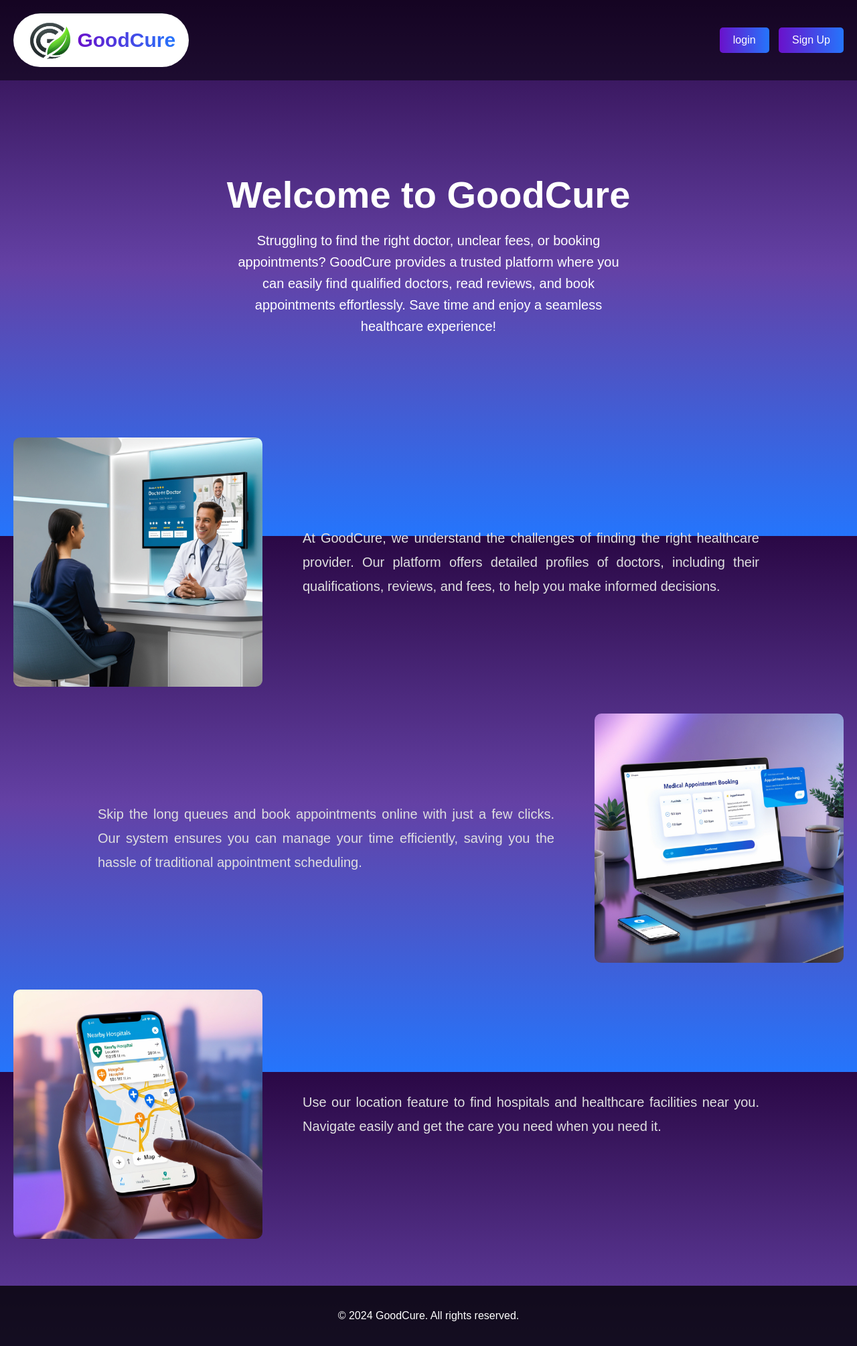
After one commit to Jatinmahire3/good-cure-website, a Flask app: template templates/frontpage.html in a window 1280 px wide. The commit adds this page. Shown: the whole page at 67% size. Run offline with Flask 3, Linux system fonts and the light colour scheme; the template is opened without the code that fills it, so the values that code supplies are empty.

Commit message:
fourth commit

```diff
--- /dev/null
+++ b/static/css/frontstyles.css
@@ -0,0 +1,154 @@
+/* General Styles */
+body {
+    margin: 0;
+    font-family: 'Arial', sans-serif;
+    background: linear-gradient(to bottom, #2a0845, #6441a5, #2575fc);
+    height: 100vh;
+    background-attachment: fixed;
+    background-size: cover;
+    color: #fff;
+    overflow-x: hidden; /* Prevent horizontal scroll */
+}
+
+/* Header */
+header {
+    display: flex;
+    justify-content: space-between;
+    align-items: center;
+    padding: 20px;
+    background: rgba(0, 0, 0, 0.5);
+}
+
+.logo-section {
+    display: flex;
+    align-items: center;
+    padding: 10px 20px; /* Adds padding around the logo */
+    background-color: #ffffff; /* Sets the background color to white */
+    border-radius: 40px; /* Optional: Adds rounded corners to the background */
+}
+
+.logo {
+    height: 60px; /* Adjust the height of the logo */
+    width: auto; /* Keeps the aspect ratio of the logo */
+    margin-right: 5px; /* Adds space between the logo and the text */
+}
+
+.website-name {
+    font-size: 30px;
+    font-weight: bold;
+    background: linear-gradient(90deg, #6a11cb, #2575fc);
+    -webkit-background-clip: text;
+    color: transparent;
+}
+
+.auth-buttons .button {
+    background: linear-gradient(to right, #6a11cb, #2575fc);
+    border: none;
+    padding: 10px 20px;
+    color: #fff;
+    font-size: 16px;
+    border-radius: 5px;
+    cursor: pointer;
+    margin-left: 10px;
+    transition: transform 0.2s, box-shadow 0.2s;
+}
+
+.auth-buttons .button:hover {
+    transform: translateY(-3px);
+    box-shadow: 0 4px 10px rgba(106, 17, 203, 0.6);
+}
+
+/* Hero Section */
+.hero {
+    text-align: center;
+    padding: 100px 20px;
+}
+
+.hero h1 {
+    font-size: 56px;
+    margin-bottom: 20px;
+}
+
+.hero p {
+    font-size: 20px;
+    max-width: 600px;
+    margin: 0 auto;
+    line-height: 1.6;
+}
+
+/* Info Section */
+.info {
+    display: flex;
+    flex-direction: column;
+    padding: 50px 20px;
+    gap: 40px;
+}
+
+.info-section {
+    display: flex;
+    align-items: center;
+
+    gap: 60px;
+}
+
+.info-section.left {
+    flex-direction: row;
+}
+
+.info-section.right {
+    flex-direction: row-reverse;
+}
+
+.info-image {
+    width: 30%;
+    height: auto;
+    border-radius: 10px;
+    opacity: 0;
+    transition: opacity 1s ease-in-out, transform 0.3s ease;
+}
+
+.info-image.fade-in {
+    opacity: 1;
+}
+
+.info-image:hover {
+    transform: scale(1.05);
+    box-shadow: 0 8px 15px rgba(0, 0, 0, 0.3);
+}
+
+.info-text {
+    width: 55%;
+    font-size: 20px; /* Larger font size */
+    line-height: 1.8;
+    color: #e0e0e0;
+    text-align: justify;
+    opacity: 0;
+    transition: opacity 1s ease-in-out;
+}
+
+.info-text.fade-in-text {
+    opacity: 1;
+}
+
+/* Footer */
+footer {
+    text-align: center;
+    padding: 20px;
+    background: rgba(0, 0, 0, 0.8);
+    margin-top: 20px;
+}
+
+/* For better responsiveness */
+@media (max-width: 768px) {
+    .info-section {
+        flex-direction: column;
+        text-align: center;
+    }
+    .info-image {
+        width: 90%;
+    }
+    .info-text {
+        width: 100%;
+        font-size: 16px;
+    }
+}
--- /dev/null
+++ b/static/js/frontscript.js
@@ -0,0 +1,63 @@
+// JavaScript to add interactive animations to images and buttons
+
+// Function to trigger animation for images on scroll
+const images = document.querySelectorAll('.info-image');
+
+const imageOnScroll = () => {
+    images.forEach(image => {
+        const imagePosition = image.getBoundingClientRect().top;
+        const windowHeight = window.innerHeight;
+
+        // If the image is in the viewport, add the 'fade-in' class
+        if (imagePosition < windowHeight - 100) {
+            image.classList.add('fade-in');
+        }
+    });
+};
+
+// Function to trigger animation for text on scroll
+const texts = document.querySelectorAll('.info-text');
+
+const textOnScroll = () => {
+    texts.forEach(text => {
+        const textPosition = text.getBoundingClientRect().top;
+        const windowHeight = window.innerHeight;
+
+        // If the text is in the viewport, add the 'fade-in-text' class
+        if (textPosition < windowHeight - 100) {
+            text.classList.add('fade-in-text');
+        }
+    });
+};
+
+// Event listener for scroll
+window.addEventListener('scroll', () => {
+    imageOnScroll();
+    textOnScroll();
+});
+
+// Smooth Scroll for anchor links (if any)
+const smoothScrollLinks = document.querySelectorAll('a[href^="#"]');
+smoothScrollLinks.forEach(link => {
+    link.addEventListener('click', (e) => {
+        e.preventDefault();
+        const target = document.querySelector(link.getAttribute('href'));
+        window.scrollTo({
+            top: target.offsetTop,
+            behavior: 'smooth'
+        });
+    });
+});
+
+// Hover effect for buttons (just adding a subtle scaling effect)
+const buttons = document.querySelectorAll('.button');
+buttons.forEach(button => {
+    button.addEventListener('mouseenter', () => {
+        button.style.transform = 'scale(1.1)';
+        button.style.transition = 'transform 0.2s ease-in-out';
+    });
+
+    button.addEventListener('mouseleave', () => {
+        button.style.transform = 'scale(1)';
+    });
+});
--- a/templates/about.html
+++ b/templates/about.html
@@ -4,6 +4,7 @@
     <meta charset="UTF-8">
     <meta name="viewport" content="width=device-width, initial-scale=1.0">
     <link rel="stylesheet" href="/static/css/style_alternative.css">
+    <link rel="icon" href="/static/images/pic5.png"  type="image/x-icon">
 
     <title>About Us</title>
 </head>
--- a/templates/ai_diagnosis.html
+++ b/templates/ai_diagnosis.html
@@ -5,6 +5,8 @@
     <meta name="viewport" content="width=device-width, initial-scale=1.0">
     <title>AI Diagnosis System</title>
     <link rel="stylesheet" href="/static/css/styles_ai_diagnosis.css">
+    <link rel="stylesheet icon " href="styles.css">
+    <link rel="icon" href="/static/images/pic5.png"  type="image/x-icon">
 </head>
 <body>
 
--- a/templates/appointment_booking.html
+++ b/templates/appointment_booking.html
@@ -5,6 +5,8 @@
     <meta name="viewport" content="width=device-width, initial-scale=1.0">
     <title>Appointment Booking</title>
     <link rel="stylesheet" href="/static/css/styles_appointment.css">
+    <link rel="stylesheet icon " href="styles.css">
+    <link rel="icon" href="/static/images/pic5.png"  type="image/x-icon">
 </head>
 <body>
     <header>
--- /dev/null
+++ b/templates/frontpage.html
@@ -0,0 +1,53 @@
+<!DOCTYPE html>
+<html lang="en">
+<head>
+    <meta charset="UTF-8">
+    <meta name="viewport" content="width=device-width, initial-scale=1.0">
+    <title>GoodCure</title>
+    <link rel="stylesheet" href="\static\css\frontstyles.css">
+</head>
+<body>
+    <header>
+        <div class="logo-section">
+            <img src="/static/images/pic5.png"  width="30px" style="height:60px;" alt="GoodCure Logo" class="logo">
+            <span class="website-name">GoodCure</span>
+        </div>
+        <div class="auth-buttons">
+            <button onclick="location.href='login.html'" class="button">login</button>
+            <button onclick="location.href='signup.html'" class="button">Sign Up</button>
+        </div>
+    </header>
+    <main>
+        <div class="hero">
+            <div class="hero-content">
+                <h1>Welcome to GoodCure</h1>
+                <p>Struggling to find the right doctor, unclear fees, or booking appointments? GoodCure provides a trusted platform where you can easily find qualified doctors, read reviews, and book appointments effortlessly. Save time and enjoy a seamless healthcare experience!</p>
+            </div>
+        </div>
+        <section class="info">
+            <div class="info-section left">
+                <img src="\static\images\img2.jpg" alt="Find the Right Doctor" class="info-image">
+                <div class="info-text">
+                    <p>At GoodCure, we understand the challenges of finding the right healthcare provider. Our platform offers detailed profiles of doctors, including their qualifications, reviews, and fees, to help you make informed decisions.</p>
+                </div>
+            </div>
+            <div class="info-section right">
+                <img src="\static\images\img3.jpg" alt="Hassle-Free Appointments" class="info-image">
+                <div class="info-text">
+                    <p>Skip the long queues and book appointments online with just a few clicks. Our system ensures you can manage your time efficiently, saving you the hassle of traditional appointment scheduling.</p>
+                </div>
+            </div>
+            <div class="info-section left">
+                <img src="\static\images\img1.jpg" alt="Nearby Hospitals" class="info-image">
+                <div class="info-text">
+                    <p>Use our location feature to find hospitals and healthcare facilities near you. Navigate easily and get the care you need when you need it.</p>
+                </div>
+            </div>
+        </section>
+    </main>
+    <footer>
+        <p>© 2024 GoodCure. All rights reserved.</p>
+    </footer>
+    <script src="\static\js\frontscript.js"></script>
+</body>
+</html>
--- a/templates/login.html
+++ b/templates/login.html
@@ -4,6 +4,8 @@
     <meta charset="UTF-8">
     <meta name="viewport" content="width=device-width, initial-scale=1.0">
     <link rel="stylesheet" href="/static/css/login_form.css">
+    <link rel="stylesheet icon " href="styles.css">
+    <link rel="icon" href="/static/images/pic5.png"  type="image/x-icon">
     <title>Login</title>
 </head>
 <body>
--- a/templates/patient_reviews.html
+++ b/templates/patient_reviews.html
@@ -5,6 +5,8 @@
     <meta name="viewport" content="width=device-width, initial-scale=1.0">
     <title>Patient Reviews</title>
     <link rel="stylesheet" href="/static/css/patient_reviews.css">
+    <link rel="stylesheet icon " href="styles.css">
+    <link rel="icon" href="/static/images/pic5.png"  type="image/x-icon">
 </head>
 <body>
     <header>
--- a/templates/signup.html
+++ b/templates/signup.html
@@ -4,6 +4,8 @@
     <meta charset="UTF-8">
     <meta name="viewport" content="width=device-width, initial-scale=1.0">
     <link rel="stylesheet" href="/static/css/signup_form.css">
+    <link rel="stylesheet icon " href="styles.css">
+    <link rel="icon" href="/static/images/pic5.png"  type="image/x-icon">
     <title>Signup</title>
 </head>
 <body>
--- a/templates/signup_doctor.html
+++ b/templates/signup_doctor.html
@@ -4,6 +4,8 @@
     <meta charset="UTF-8">
     <meta name="viewport" content="width=device-width, initial-scale=1.0">
     <link rel="stylesheet" href="/static/css/signup_form.css">
+    <link rel="stylesheet icon " href="styles.css">
+    <link rel="icon" href="/static/images/pic5.png"  type="image/x-icon">
     <title>Signup as Doctor</title>
 </head>
 <body>
--- a/templates/signup_patient.html
+++ b/templates/signup_patient.html
@@ -4,6 +4,8 @@
     <meta charset="UTF-8">
     <meta name="viewport" content="width=device-width, initial-scale=1.0">
     <link rel="stylesheet" href="/static/css/signup_form.css">
+    <link rel="stylesheet icon " href="styles.css">
+    <link rel="icon" href="/static/images/pic5.png"  type="image/x-icon">
     <title>Signup as Patient</title>
 </head>
 <body>
@@ -18,7 +20,7 @@
         <label for="password">Password:</label>
         <input type="password" id="password" name="password" placeholder="Choose a secure password" required>
 
-        <button type="submit">Sign Up</button>
+        <button  type="submit">Sign Up</button>
     </form>
 </body>
 </html>
```
Also changed, not shown: static/css/login_form.css (+13 -4 lines), templates/index.html (+1 -6 lines), static/css/styles.css (line endings or trailing spaces), static/images/img1.jpg (added), static/images/img2.jpg (added), static/images/img3.jpg (added), static/images/pic5.png (added).
